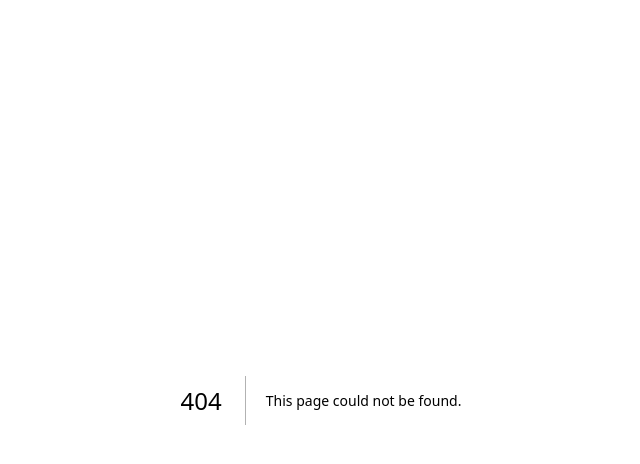
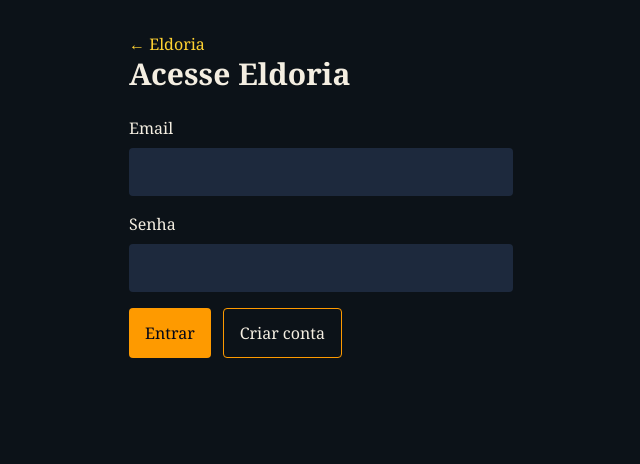
Before and after one commit to Matheus-A-Barboza/eldoria, a Next.js app in the folder apps/web/: page /entrar in a window 1280 px wide. Before the commit this address had no page. Shown: the top 464 px of the page, without its empty margins (319-959 px from the left). Built offline with nearby package versions, Linux system fonts and the light colour scheme; no server answers.

Commit message:
feat: authentication apps/web/app/entrar/page.tsx

```diff
--- /dev/null
+++ b/apps/web/app/entrar/page.tsx
@@ -0,0 +1,21 @@
+'use client';
+import { FormEvent, useState } from 'react';
+import { supabase } from '../../lib/supabase';
+
+export default function LoginPage() {
+  const [email, setEmail] = useState('');
+  const [password, setPassword] = useState('');
+  const [message, setMessage] = useState('');
+  const [loading, setLoading] = useState(false);
+  async function submit(event: FormEvent<HTMLFormElement>, signUp: boolean) {
+    event.preventDefault();
+    if (!supabase) { setMessage('Supabase ainda nao configurado.'); return; }
+    setLoading(true);
+    const { error } = signUp ? await supabase.auth.signUp({ email, password }) : await supabase.auth.signInWithPassword({ email, password });
+    setLoading(false);
+    if (error) { setMessage(error.message); return; }
+    if (signUp) setMessage('Cadastro recebido. Confirme seu email, caso solicitado.');
+    else window.location.href = '/personagem';
+  }
+  return <main className="mx-auto max-w-md space-y-6 p-8"><a href="/" className="text-amber-300">← Eldoria</a><h1 className="text-3xl font-bold">Acesse Eldoria</h1><form className="space-y-4"><label className="block">Email<input className="mt-2 w-full rounded bg-slate-800 p-3" type="email" required value={email} onChange={e => setEmail(e.target.value)}/></label><label className="block">Senha<input className="mt-2 w-full rounded bg-slate-800 p-3" type="password" required minLength={6} value={password} onChange={e => setPassword(e.target.value)}/></label><div className="flex gap-3"><button disabled={loading} formAction="javascript:void(0)" onClick={e => {e.preventDefault(); void submit(e as unknown as FormEvent<HTMLFormElement>, false)}} className="rounded bg-amber-500 px-4 py-3 text-slate-950">Entrar</button><button disabled={loading} onClick={e => {e.preventDefault(); void submit(e as unknown as FormEvent<HTMLFormElement>, true)}} className="rounded border border-amber-500 px-4 py-3">Criar conta</button></div></form><p role="status">{message}</p></main>;
+}
```
